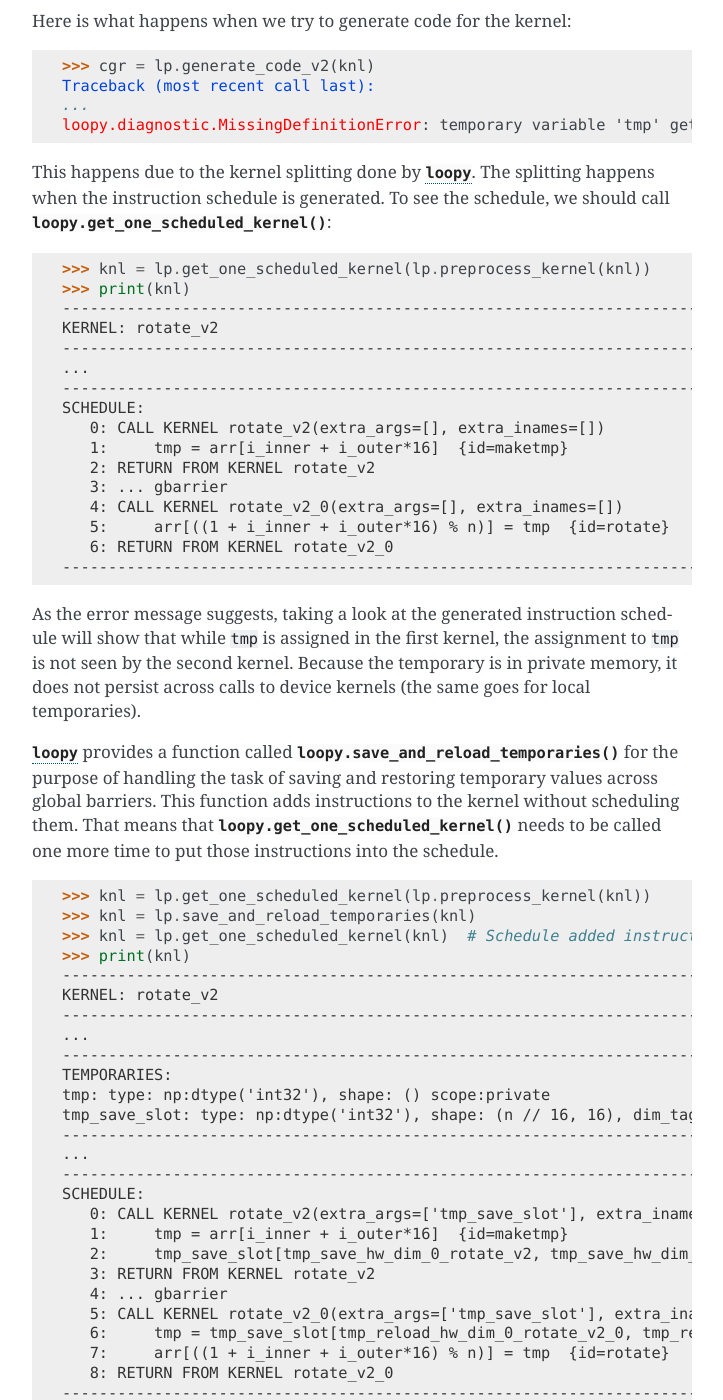
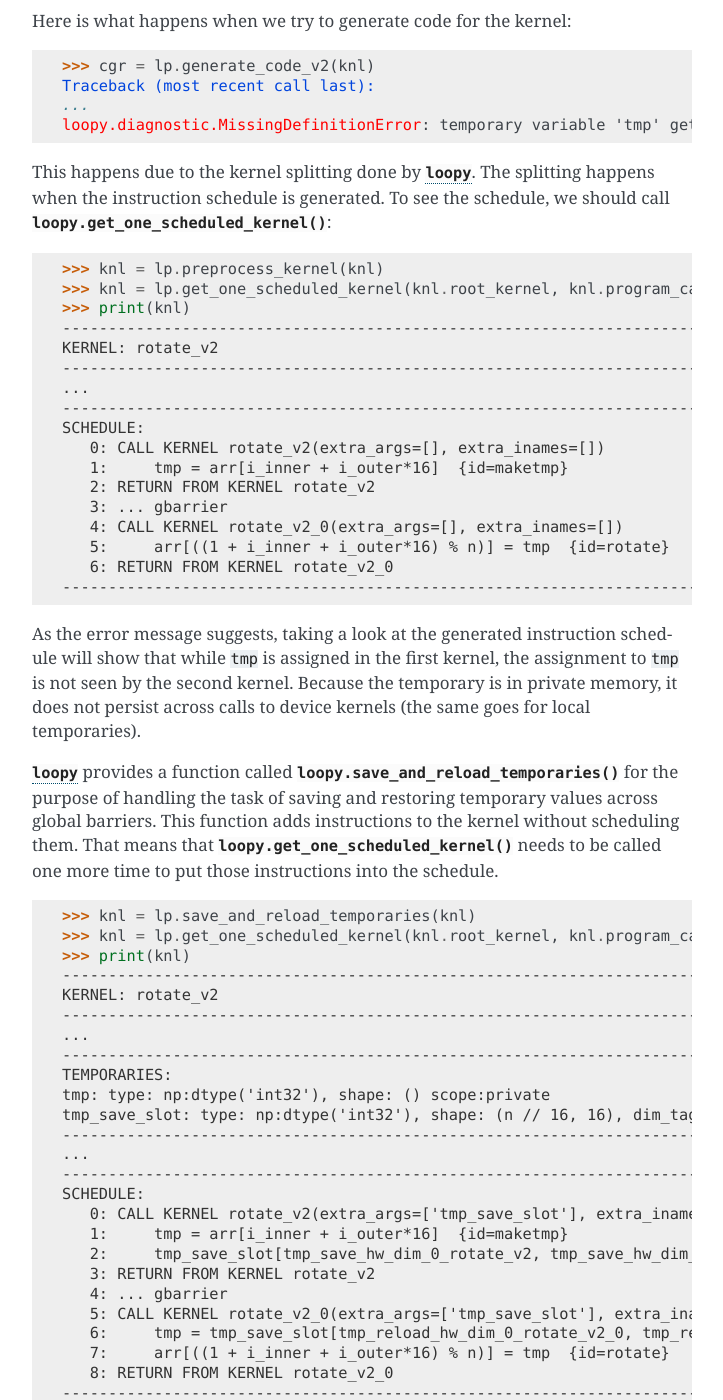
Before and after one commit to inducer/loopy, a Sphinx documentation site: the page built from doc/tutorial.rst, in a window 1280 px wide and 1400 px high, scrolled down 22889 px. Shown: the whole window, without its empty margins (388-1111 px from the left). Built offline with Sphinx 7.4.7, drawn with Linux system fonts in a browser that asks for light colours.

Commit message:
minor changes in docs

```diff
--- a/doc/tutorial.rst
+++ b/doc/tutorial.rst
@@ -1207,7 +1207,8 @@ This happens due to the kernel splitting done by :mod:`loopy`. The splitting
 happens when the instruction schedule is generated. To see the schedule, we
 should call :func:`loopy.get_one_scheduled_kernel`:
 
-   >>> knl = lp.get_one_scheduled_kernel(lp.preprocess_kernel(knl))
+   >>> knl = lp.preprocess_kernel(knl)
+   >>> knl = lp.get_one_scheduled_kernel(knl.root_kernel, knl.program_callables_info)
    >>> print(knl)
    ---------------------------------------------------------------------------
    KERNEL: rotate_v2
@@ -1237,9 +1238,8 @@ function adds instructions to the kernel without scheduling them. That means
 that :func:`loopy.get_one_scheduled_kernel` needs to be called one more time to
 put those instructions into the schedule.
 
-   >>> knl = lp.get_one_scheduled_kernel(lp.preprocess_kernel(knl))
    >>> knl = lp.save_and_reload_temporaries(knl)
-   >>> knl = lp.get_one_scheduled_kernel(knl)  # Schedule added instructions
+   >>> knl = lp.get_one_scheduled_kernel(knl.root_kernel, knl.program_callables_info)  # Schedule added instructions
    >>> print(knl)
    ---------------------------------------------------------------------------
    KERNEL: rotate_v2
```
